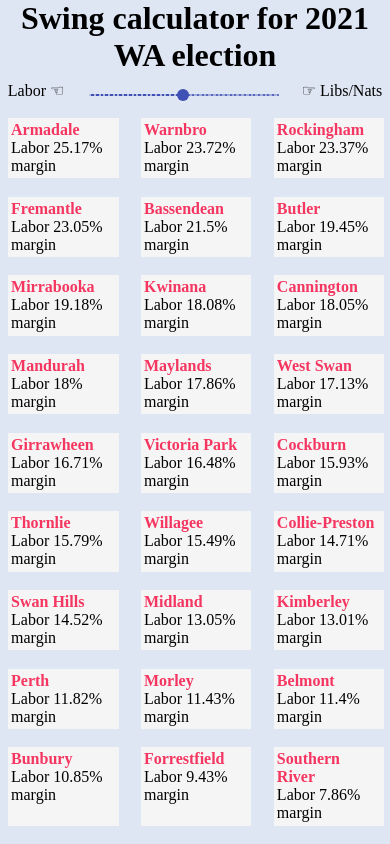
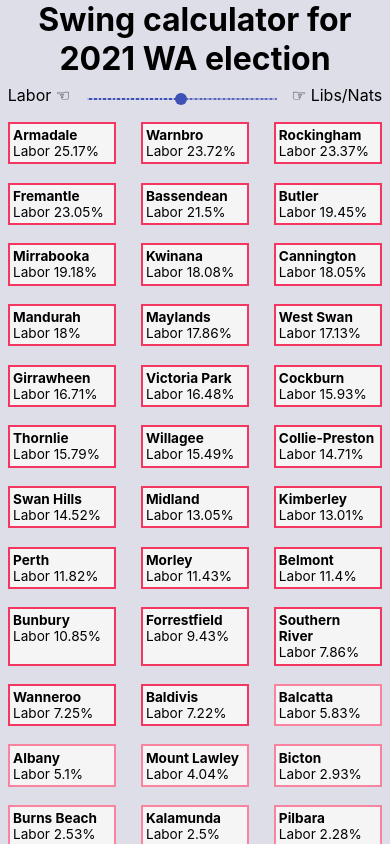
Before and after one commit to benfanderson/election-swing, a React app: page / in a window 390 px wide. Shown: the top 844 px of the page. Built offline with nearby package versions, Linux system fonts and the light colour scheme.

Commit message:
Basic mobile stylings.

```diff
--- a/src/App.js
+++ b/src/App.js
@@ -46,19 +46,27 @@ class App extends React.Component {
 
   partyColour(seat) {
     const styleObject = {};
+    let borderColor;
     if (seat.displayMargin < -6) {
-      styleObject.color = '#f53661';
+      // styleObject.color = '#f53661';
+      borderColor = '#f53661';
     } else if (seat.displayMargin < 0) {
-      styleObject.color = '#fa84a0';
+      // styleObject.color = '#fa84a0';
+      borderColor = '#fa84a0';
     } else if (seat.displayMargin < 6 && seat.party === 'Nationals') {
-      styleObject.color = '#76b083';
+      // styleObject.color = '#76b083';
+      borderColor = '#76b083';
     } else if (seat.displayMargin < 6) {
-      styleObject.color = '#7f7fb5';
+      // styleObject.color = '#7f7fb5';
+      borderColor = '#7f7fb5';
     } else if (seat.displayMargin >= 6 && seat.party === 'Nationals') {
-      styleObject.color = '#448754';
+      // styleObject.color = '#448754';
+      borderColor = '#448754';
     } else if (seat.displayMargin >= 6) {
-      styleObject.color = '#4242a1';
+      // styleObject.color = '#4242a1';
+      borderColor = '#4242a1';
     }
+    styleObject.border = `2.5px solid ${borderColor}`;
     return styleObject;
   }
 
@@ -92,7 +100,7 @@ class App extends React.Component {
                 name={seat.name}
                 margin={Math.abs(seat.displayMargin)}
                 party={seat.party}
-                style={this.partyColour(seat)}
+                colorStyle={this.partyColour(seat)}
                 // eslint-disable-next-line react/no-array-index-key
                 key={index}
               />
--- a/src/Seat.js
+++ b/src/Seat.js
@@ -4,18 +4,19 @@ import styles from './styles.css';
 
 const Seat = (props) => {
   const {
-    name, party, margin, style,
+    name, party, margin, colorStyle,
   } = props;
 
   return (
-    <div className={styles.seatDiv}>
-      <p className={styles.seatName} style={style}><strong>{name}</strong></p>
+    <div style={colorStyle} className={styles.seatDiv}>
+      <p className={styles.seatName}><strong>{name}</strong></p>
       <p className={styles.marginInfo}>
         {' '}
         {party}
         {' '}
         {margin}
-        % margin
+        %
+        {/* margin */}
       </p>
     </div>
   );
@@ -25,7 +26,7 @@ Seat.propTypes = {
   name: PropTypes.string.isRequired,
   party: PropTypes.string.isRequired,
   margin: PropTypes.number.isRequired,
-  style: PropTypes.func.isRequired,
+  colorStyle: PropTypes.func.isRequired,
 };
 
 export default Seat;
--- a/src/styles.css
+++ b/src/styles.css
@@ -4,7 +4,12 @@
   }
 
   body {
-    background-color: #DFE6F3;
+    background-color: #dedee9;
+    font-family: -apple-system, BlinkMacSystemFont, 'Segoe UI', 'Roboto', 'Oxygen',
+    'Ubuntu', 'Cantarell', 'Fira Sans', 'Droid Sans', 'Helvetica Neue',
+    sans-serif;
+  -webkit-font-smoothing: antialiased;
+  -moz-osx-font-smoothing: grayscale;
   }
 
   .container {
@@ -31,16 +36,6 @@
     width: 50%
   }
 
-  .sticky {
-    position: fixed;
-    top: 0;
-    width: 100%;
-  }
-
-  .sticky + .seatContainer {
-    padding-top: 102px;
-  }
-
   .seatContainer{
     display: grid;
     grid-template-columns: repeat(auto-fill, 29%);
@@ -49,14 +44,19 @@
    }
 
   .seatDiv {
-    width: 96%;
+    width: 90%;
     padding: 3%;
     margin-bottom: 2%;
     background-color: whitesmoke;
+    font-size: 0.85em;
   }
 
   .seatName {
     height: auto;
+  }
+
+  .marginInfo {
+
   }
 
   /*View for tablet*/
```
